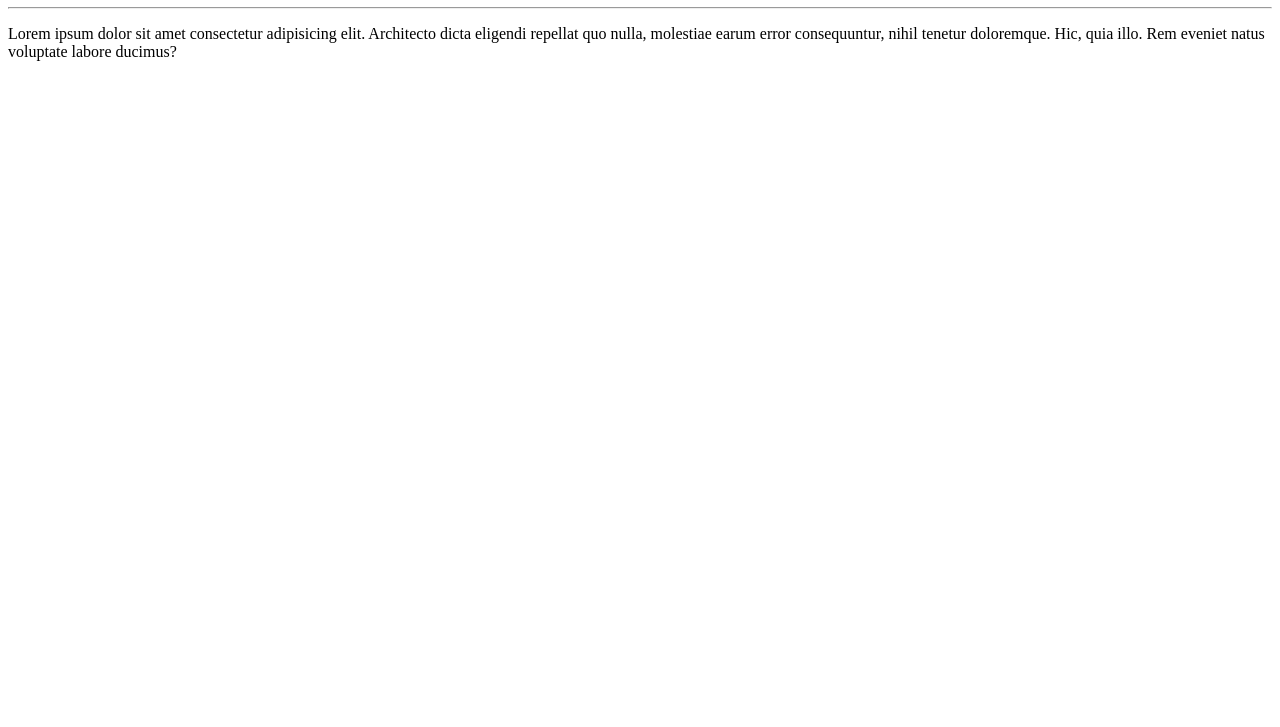
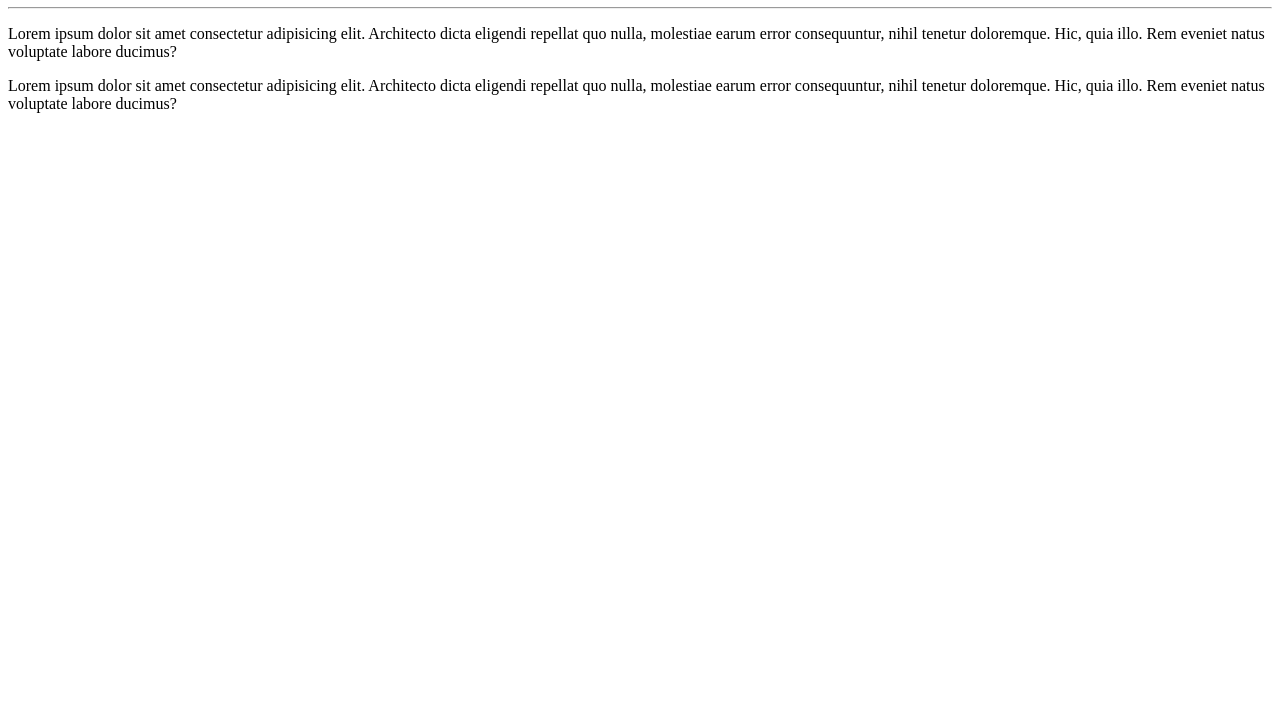
Before and after one commit to JoaovictorAM/Curso-CV_GitGithub, a plain HTML site: page site-exemplo/index.html in a window 1280 px wide. Shown: the part 73-800 px from the top of the page. Drawn offline with Linux system fonts and the light colour scheme.

Commit message:
Novo paragrafo.

```diff
--- a/site-exemplo/index.html
+++ b/site-exemplo/index.html
@@ -9,6 +9,7 @@
     <h1>Olá, Mundo!</h1>
     <hr>
     <p>Lorem ipsum dolor sit amet consectetur adipisicing elit. Architecto dicta eligendi repellat quo nulla, molestiae earum error consequuntur, nihil tenetur doloremque. Hic, quia illo. Rem eveniet natus voluptate labore ducimus?</p>
+    <p>Lorem ipsum dolor sit amet consectetur adipisicing elit. Architecto dicta eligendi repellat quo nulla, molestiae earum error consequuntur, nihil tenetur doloremque. Hic, quia illo. Rem eveniet natus voluptate labore ducimus?</p>
 
 </body>
 </html>
```
